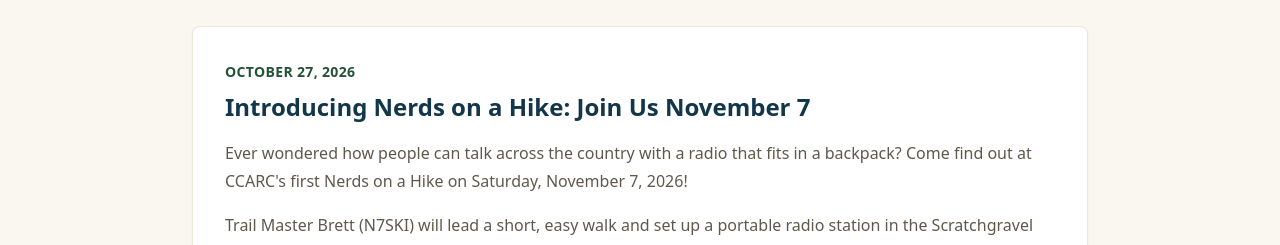
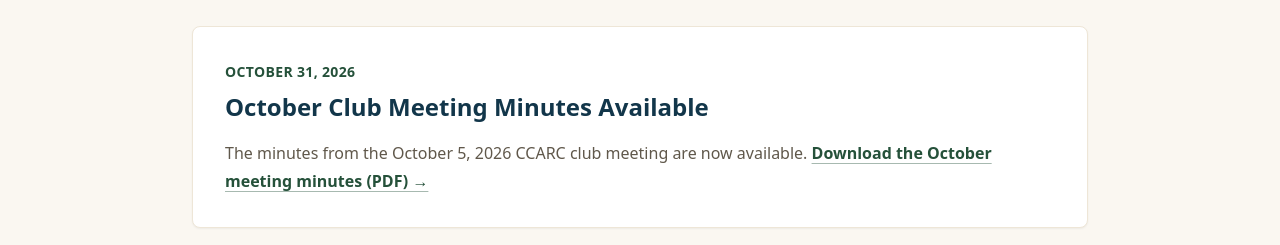
Before and after one commit to membership-ccarc/n7rb, a Next.js app: page /news in a window 1280 px wide. Shown: the part 371-616 px from the top of the page. Built offline with nearby package versions, Linux system fonts and the light colour scheme; no server answers.

Commit message:
adding 5 Oct meeting minutes to news page

```diff
--- a/app/news/page.tsx
+++ b/app/news/page.tsx
@@ -24,6 +24,9 @@ export default function NewsPage() {
       <div className="mx-auto mt-12 max-w-4xl">
         <h2 className="text-3xl font-black text-mountain-900">Recent Updates</h2>
         <div className="mt-7 space-y-5">
+          <NewsItem date="October 31, 2026" title="October Club Meeting Minutes Available">
+            The minutes from the October 5, 2026 CCARC club meeting are now available. <a className={linkClasses} href="/docs/CCARC_October_2026_Minutes.pdf" download>Download the October meeting minutes (PDF) →</a>
+          </NewsItem>
           <NewsItem date="October 27, 2026" title="Introducing Nerds on a Hike: Join Us November 7">
             <p>Ever wondered how people can talk across the country with a radio that fits in a backpack? Come find out at CCARC&apos;s first Nerds on a Hike on Saturday, November 7, 2026!</p>
             <p className="mt-4">Trail Master Brett (N7SKI) will lead a short, easy walk and set up a portable radio station in the Scratchgravel Hills. We&apos;ll make contacts from a public park as part of Parks On The Air (POTA), a worldwide program, and you&apos;re welcome to step up to the mic and make one yourself. No license or experience needed.</p>
--- a/app/sitemap.ts
+++ b/app/sitemap.ts
@@ -15,7 +15,7 @@ const routes = [
   { path: "/join-contact", updated: "2026-10-12" },
   { path: "/join-contact/membership-application", updated: "2026-10-08" },
   { path: "/meetings-nets", updated: "2026-10-13" },
-  { path: "/news", updated: "2026-10-27" },
+  { path: "/news", updated: "2026-10-31" },
   { path: "/newsletter", updated: "2026-08-06" },
   { path: "/privacy", updated: "2026-08-12" },
   { path: "/testing", updated: "2026-10-13" },
```
Also changed, not shown: 1 other file (tests, documents, lock files or other folders).
